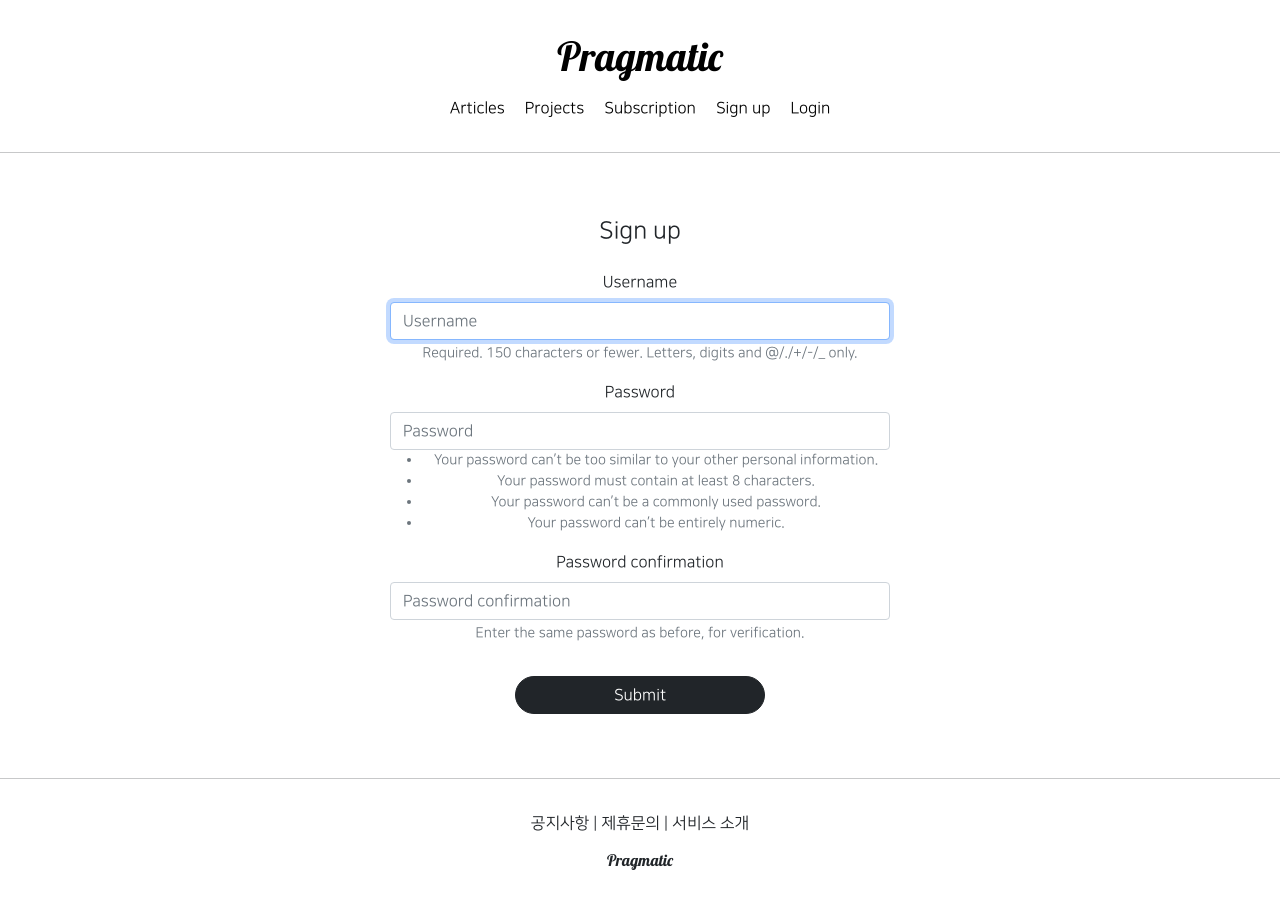
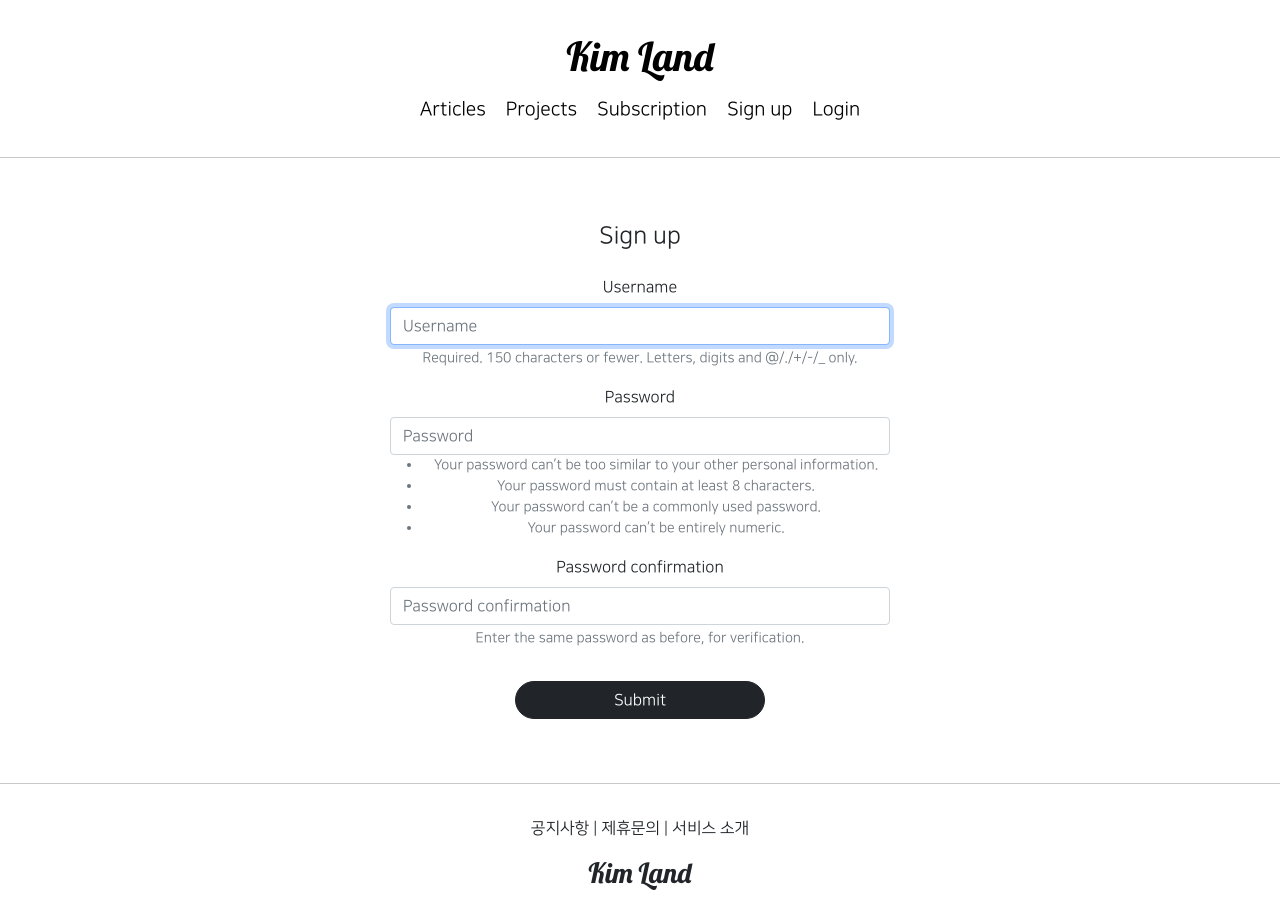
Before and after one commit to jeongwookim2022/fullstack_pragmatic, a Django app: page /accounts/create/ in a window 1280 px wide. Before the commit the page ends 870 px from the top, so only its background shows below. Run offline with Django 4.2, Linux system fonts and the light colour scheme; parts of the project's set-up code (start-up, migrations or seed data) failed here and were passed over; some libraries are stand-ins or nearby versions.

Commit message:
Title changed

```diff
--- a/templates/footer.html
+++ b/templates/footer.html
@@ -8,6 +8,6 @@
         </div>
 <!--하-->
         <div style="margin-top: 1rem">
-            <h6 class="pragmatic_logo">Pragmatic</h6>
+            <h3 class="pragmatic_logo">Kim Land</h3>
         </div>
     </div>
--- a/templates/head.html
+++ b/templates/head.html
@@ -9,7 +9,7 @@
     <!--모바일 최적화를 위한 태그-->
     <meta name="viewport" content="width=device-width, initial-scale=1, shrink-to-fit=no">
 
-    <title>Pragmatic</title>
+    <title>Kim Land</title>
 
     <!--BootStrap으로 CSS 갖고 옴-->
     <link href="https://cdn.jsdelivr.net/npm/bootstrap@5.1.3/dist/css/bootstrap.min.css"
--- a/templates/header.html
+++ b/templates/header.html
@@ -3,21 +3,21 @@
 <!--        1층: 제목-->
         <div>
             <a href="{% url 'home' %}">
-                <h1 class="pragmatic_logo">Pragmatic</h1>
+                <h1 class="pragmatic_logo">Kim Land</h1>
             </a>
         </div>
 <!--        2층: 네비게이션 바-->
         <div class="pragmatic_header_navbar">
             <a href="{% url 'articleapp:list' %}" class="pragmatic_header_nav">
-                <span>Articles</span>
+                <span style="font-size: 1.2rem;">Articles</span>
             </a>
 
             <a href="{% url 'projectapp:list' %}" class="pragmatic_header_nav">
-                <span>Projects</span>
+                <span style="font-size: 1.2rem;">Projects</span>
             </a>
 
             <a href="{% url 'subscribeapp:list' %}" class="pragmatic_header_nav">
-                <span>Subscription</span>
+                <span style="font-size: 1.2rem;">Subscription</span>
             </a>
 
             <!--###로그인이 되어 있는 경우와 로그인 안 되어있는 경우###-->
@@ -27,19 +27,19 @@
 
             {% if not user.is_authenticated %}
             <a href="{% url 'accountapp:create' %}" class="pragmatic_header_nav">
-                <span>Sign up</span>
+                <span style="font-size: 1.2rem;">Sign up</span>
             </a>
             <a href="{% url 'accountapp:login' %}?next={{ request.path }}" class="pragmatic_header_nav">
-                <span>Login</span>
+                <span style="font-size: 1.2rem;">Login</span>
             </a>
 
 
             {% else %}
             <a href="{% url 'accountapp:detail' pk=user.pk %}" class="pragmatic_header_nav">
-                <span>MyPage</span>
+                <span style="font-size: 1.2rem;">MyPage</span>
             </a>
             <a href="{% url 'accountapp:logout' %}?next={{ request.path }}" class="pragmatic_header_nav">
-                <span>Logout</span>
+                <span style="font-size: 1.2rem;">Logout</span>
             </a>
             {% endif %}
         </div>
```
Also changed, not shown: 1 other file.
